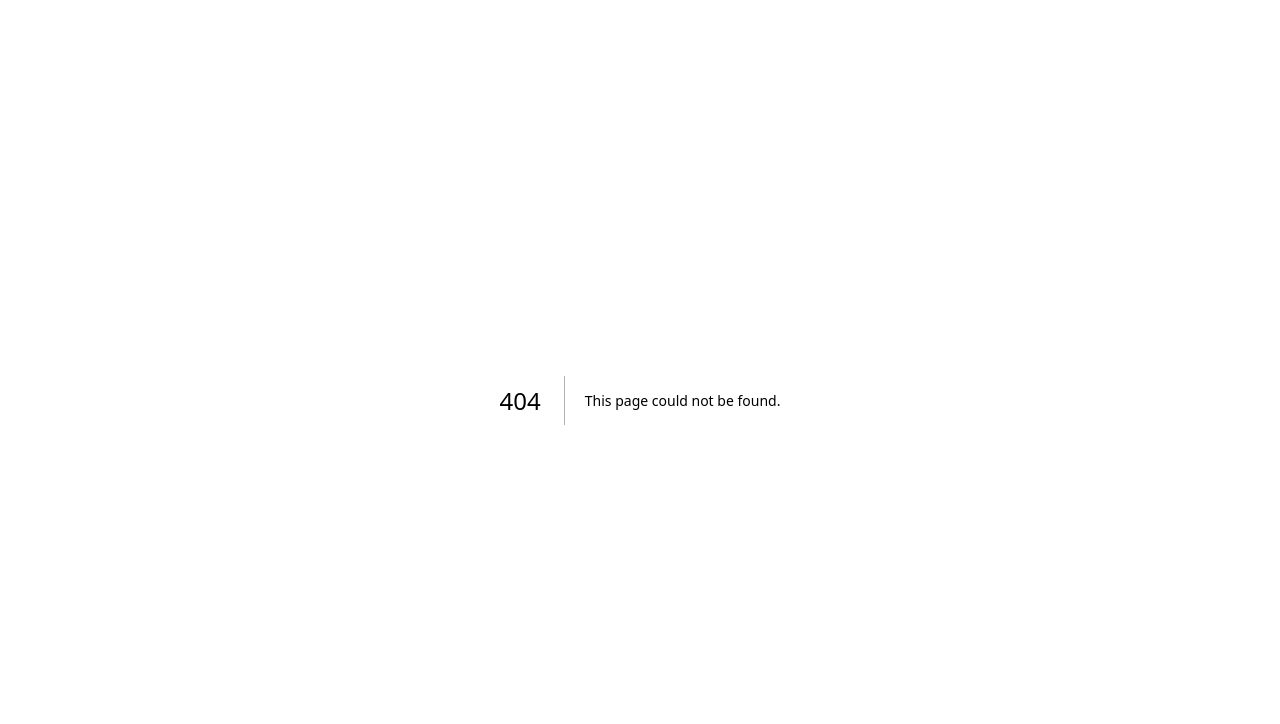
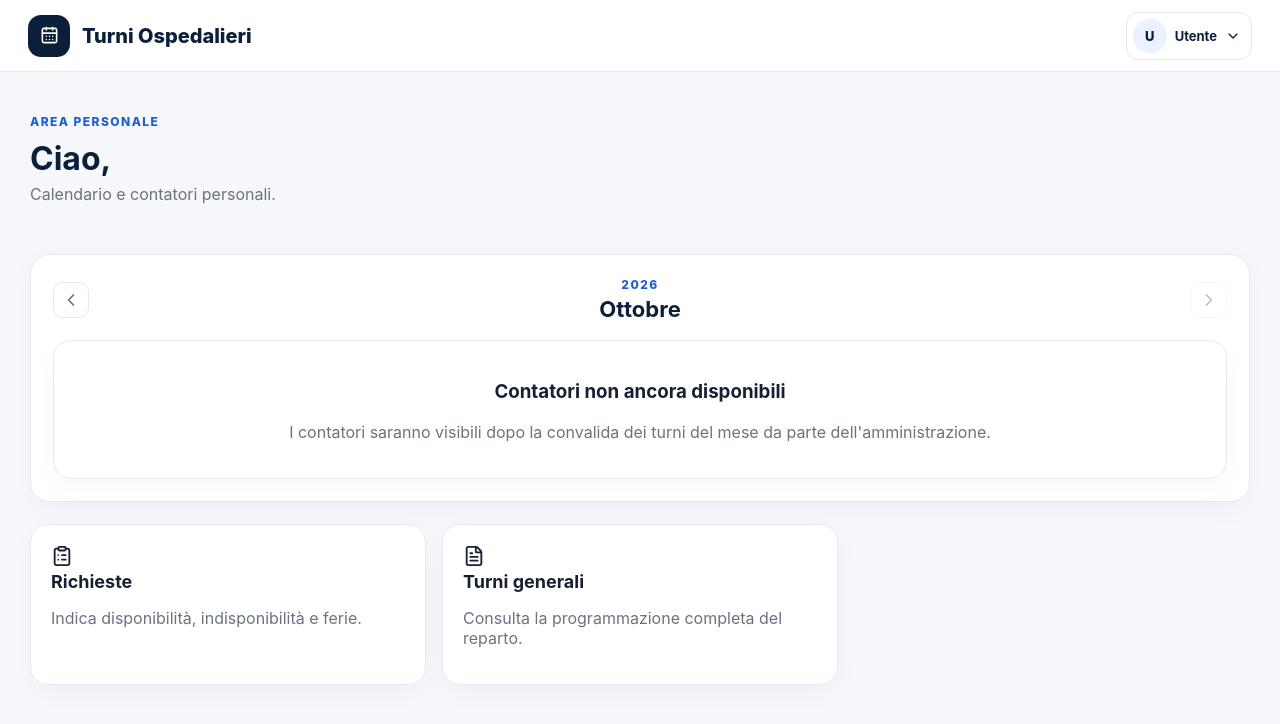
Before and after one commit to Giov3452/anestesia, a Next.js app: page /dashboard/contatori in a window 1280 px wide. Before the commit this address had no page. Shown: the top 724 px of the page. Built offline with nearby package versions, Linux system fonts and the light colour scheme; no server answers.

Commit message:
Add personal monthly counters by service

```diff
--- /dev/null
+++ b/app/dashboard/contatori/page.tsx
@@ -0,0 +1,128 @@
+"use client";
+
+import {useEffect,useMemo,useState} from "react";
+import {CalendarDays,ChevronLeft,ChevronRight,ClipboardList,FileText} from "lucide-react";
+import Link from "next/link";
+import UserMenu from "@/app/components/UserMenu";
+import {createClient} from "@/lib/supabase/client";
+import {monthNames,theoreticalMonthlyHours} from "@/lib/calendar";
+
+type Profile={username:string;service:string;employment_role:string};
+type Shift={short_name:string;duration_minutes:number};
+
+const SALMON="#f7c9c1",OCRA="#e7c56a",GREEN="#c8e6c9",YELLOW="#fff3b0",BLUE="#cfe8ff";
+const fmt=(n:number)=>n.toFixed(2).replace(".",",");
+const roleLabel=(r:string)=>r==="calabria"?"Calabria":r==="part_time"?"Part-time":"Strutturato";
+const SALA_EFFECTIVE_EXCLUDED=["RG","RN","RP","R","Rp","RC","SN"];
+const RIA_EFFECTIVE_EXCLUDED=["RG","RN","RP","R","Rp"];
+
+export default function DashboardCounters(){
+  const [profile,setProfile]=useState<Profile|null>(null);
+  const [shifts,setShifts]=useState<Shift[]>([]);
+  const [validated,setValidated]=useState(false);
+  const [loading,setLoading]=useState(true);
+  const [error,setError]=useState("");
+  const [current,setCurrent]=useState(()=>{const d=new Date();return new Date(d.getFullYear(),d.getMonth(),1)});
+  const [realtimeTick,setRealtimeTick]=useState(0);
+
+  const now=new Date();
+  const currentMonth=new Date(now.getFullYear(),now.getMonth(),1);
+  const month=current.getMonth(),year=current.getFullYear();
+  const isCurrentMonth=year===currentMonth.getFullYear()&&month===currentMonth.getMonth();
+
+  useEffect(()=>{(async()=>{
+    setLoading(true);setError("");
+    const s=createClient();
+    const {data:{user}}=await s.auth.getUser();
+    if(!user){setLoading(false);return}
+    const [{data:p,error:pe},{data:status,error:se}]=await Promise.all([
+      s.from("profiles").select("username,service,employment_role").eq("id",user.id).single(),
+      s.from("calendar_month_status").select("validated").eq("year",year).eq("month",month+1).maybeSingle()
+    ]);
+    if(pe||se){setError(pe?.message||se?.message||"Errore nel caricamento");setLoading(false);return}
+    setProfile(p as Profile);
+    const ok=status?.validated===true;
+    setValidated(ok);
+    if(!ok){setShifts([]);setLoading(false);return}
+
+    const {data:defs,error:de}=await s.from("shift_definitions").select("short_name,duration_minutes");
+    if(de){setError(de.message);setLoading(false);return}
+    const durations=new Map((defs||[]).map((d:any)=>[d.short_name,Number(d.duration_minutes)]));
+    const from=`${year}-${String(month+1).padStart(2,"0")}-01`;
+    const to=new Date(year,month+1,0).toISOString().slice(0,10);
+    const {data:rows,error:re}=await s.from("calendar_shifts").select("short_name").eq("user_id",user.id).gte("shift_date",from).lte("shift_date",to);
+    if(re){setError(re.message);setLoading(false);return}
+    setShifts((rows||[]).map((x:any)=>({short_name:x.short_name,duration_minutes:durations.get(x.short_name)||0})));
+    setLoading(false);
+  })()},[year,month,realtimeTick]);
+
+  useEffect(()=>{
+    const s=createClient();
+    const channel=s.channel("home-counters-calendar-shifts")
+      .on("postgres_changes",{event:"*",schema:"public",table:"calendar_shifts"},()=>setRealtimeTick(v=>v+1))
+      .on("postgres_changes",{event:"*",schema:"public",table:"calendar_month_status"},()=>setRealtimeTick(v=>v+1))
+      .subscribe();
+    return()=>{s.removeChannel(channel)};
+  },[]);
+
+  const sala=useMemo(()=>{
+    if(!profile||profile.service!=="anestesia")return null;
+    const hours=(...codes:string[])=>shifts.filter(x=>codes.includes(x.short_name)).reduce((a,x)=>a+x.duration_minutes/60,0);
+    const effective=shifts.filter(x=>!SALA_EFFECTIVE_EXCLUDED.includes(x.short_name)).reduce((a,x)=>a+x.duration_minutes/60,0);
+    const theoretical=theoreticalMonthlyHours(year,month,profile.employment_role);
+    return {
+      theoretical,effective,eccesso:effective-theoretical,
+      mattine:hours("M1","M2","M3"),pomeriggi:hours("P"),ft:hours("FT"),
+      endoscopia:hours("E"),guardie:hours("G"),notti:hours("N"),mortara:hours("Mo1","Mo2"),
+      ria:hours("MRia","GRia","NRia"),reperibilita:hours("RG","RN","RP"),
+      rg:hours("RG"),rn:hours("RN"),rp:hours("RP")
+    };
+  },[profile,shifts,year,month]);
+
+  const ria=useMemo(()=>{
+    if(!profile||profile.service!=="rianimazione")return null;
+    const hours=(...codes:string[])=>shifts.filter(x=>codes.includes(x.short_name)).reduce((a,x)=>a+x.duration_minutes/60,0);
+    const effective=shifts.filter(x=>!RIA_EFFECTIVE_EXCLUDED.includes(x.short_name)).reduce((a,x)=>a+x.duration_minutes/60,0);
+    const theoretical=theoreticalMonthlyHours(year,month,profile.employment_role);
+    return {
+      theoretical,effective,eccesso:effective-theoretical,endoscopia:hours("E"),mria:hours("MRia"),
+      gria:hours("GRia"),nria:hours("NRia"),reperibilita:hours("RG","RN","RP"),
+      rg:hours("RG"),rn:hours("RN"),rp:hours("RP")
+    };
+  },[profile,shifts,year,month]);
+
+  const th=(label:string,bg:string)=><th style={{background:bg,color:"#18212f",minWidth:label==="Dipendente"?145:88,padding:"10px 6px"}}>{label}</th>;
+  const td=(value:number,bg:string)=><td style={{background:bg,fontVariantNumeric:"tabular-nums",fontWeight:650,textAlign:"center",padding:"9px 6px"}}>{fmt(value)}</td>;
+
+  if(loading&&!profile)return <main className="auth"><div>Caricamento…</div></main>;
+
+  return <div className="shell">
+    <header className="appbar"><Link className="brand" href="/dashboard"><span className="brand-mark"><CalendarDays size={19}/></span>Turni Ospedalieri</Link><UserMenu/></header>
+    <main className="main">
+      <div className="hero"><div><p className="eyebrow">Area personale</p><h1 className="title">Ciao, {profile?.username||""}</h1><p className="sub">Calendario e contatori personali.</p></div></div>
+
+      <section className="calendar-card" style={{marginTop:0}}>
+        <div className="calendar-head">
+          <button className="icon-btn" onClick={()=>setCurrent(new Date(year,month-1,1))}><ChevronLeft size={20}/></button>
+          <div style={{textAlign:"center"}}><p className="eyebrow" style={{margin:0}}>{year}</p><h2>{monthNames[month]}</h2></div>
+          <button className="icon-btn" disabled={isCurrentMonth} onClick={()=>setCurrent(new Date(year,month+1,1))} style={{opacity:isCurrentMonth?.45:1}}><ChevronRight size={20}/></button>
+        </div>
+        {error&&<div className="error">{error}</div>}
+        {!validated?<div className="card" style={{margin:0,textAlign:"center"}}><h3>Contatori non ancora disponibili</h3><p className="muted">I contatori saranno visibili dopo la convalida dei turni del mese da parte dell'amministrazione.</p></div>:profile?.service==="anestesia"&&sala?<div style={{overflowX:"auto",marginTop:18}}><table style={{width:"100%",borderCollapse:"separate",borderSpacing:2,fontSize:12}}><thead><tr>
+          {th("Dipendente","#eef2f6")}{th("Teorico ore",SALMON)}{th("Ore effettive",SALMON)}{th("Esubero ore",YELLOW)}{th("Mattine",SALMON)}{th("Pomeriggi",SALMON)}{th("FT",SALMON)}{th("Endoscopia E",SALMON)}{th("Guardia G",SALMON)}{th("Notti N",SALMON)}{th("Mortara",BLUE)}{th("Rianimazione",OCRA)}{th("Reperibilità",GREEN)}{th("RG",GREEN)}{th("RN",GREEN)}{th("RP",GREEN)}
+        </tr></thead><tbody><tr><td style={{fontWeight:800,whiteSpace:"nowrap",padding:"9px 8px",background:"#f8fafc"}}><div>{profile.username}</div><small style={{fontWeight:500,color:"#667085"}}>{roleLabel(profile.employment_role)}</small></td>
+          {td(sala.theoretical,SALMON)}{td(sala.effective,SALMON)}{td(sala.eccesso,YELLOW)}{td(sala.mattine,SALMON)}{td(sala.pomeriggi,SALMON)}{td(sala.ft,SALMON)}{td(sala.endoscopia,SALMON)}{td(sala.guardie,SALMON)}{td(sala.notti,SALMON)}{td(sala.mortara,BLUE)}{td(sala.ria,OCRA)}{td(sala.reperibilita,GREEN)}{td(sala.rg,GREEN)}{td(sala.rn,GREEN)}{td(sala.rp,GREEN)}
+        </tr></tbody></table></div>:profile?.service==="rianimazione"&&ria?<div style={{overflowX:"auto",marginTop:18}}><table style={{width:"100%",borderCollapse:"separate",borderSpacing:2,fontSize:12}}><thead><tr>
+          {th("Dipendente","#eef2f6")}{th("Teorico ore",SALMON)}{th("Ore effettive",SALMON)}{th("Esubero ore",YELLOW)}{th("Endoscopia E",SALMON)}{th("MRia",OCRA)}{th("GRia",OCRA)}{th("NRia",OCRA)}{th("Reperibilità",GREEN)}{th("RG",GREEN)}{th("RN",GREEN)}{th("RP",GREEN)}
+        </tr></thead><tbody><tr><td style={{fontWeight:800,whiteSpace:"nowrap",padding:"9px 8px",background:"#f8fafc"}}><div>{profile.username}</div><small style={{fontWeight:500,color:"#667085"}}>{roleLabel(profile.employment_role)}</small></td>
+          {td(ria.theoretical,SALMON)}{td(ria.effective,SALMON)}{td(ria.eccesso,YELLOW)}{td(ria.endoscopia,SALMON)}{td(ria.mria,OCRA)}{td(ria.gria,OCRA)}{td(ria.nria,OCRA)}{td(ria.reperibilita,GREEN)}{td(ria.rg,GREEN)}{td(ria.rn,GREEN)}{td(ria.rp,GREEN)}
+        </tr></tbody></table></div>:null}
+      </section>
+
+      <div className="grid dashboard-cards" style={{marginTop:18}}>
+        <a className="card" href="/richieste"><ClipboardList size={22}/><h2>Richieste</h2><p className="muted">Indica disponibilità, indisponibilità e ferie.</p></a>
+        <a className="card" href="/turni-generali"><FileText size={22}/><h2>Turni generali</h2><p className="muted">Consulta la programmazione completa del reparto.</p></a>
+      </div>
+    </main>
+  </div>;
+}
```
